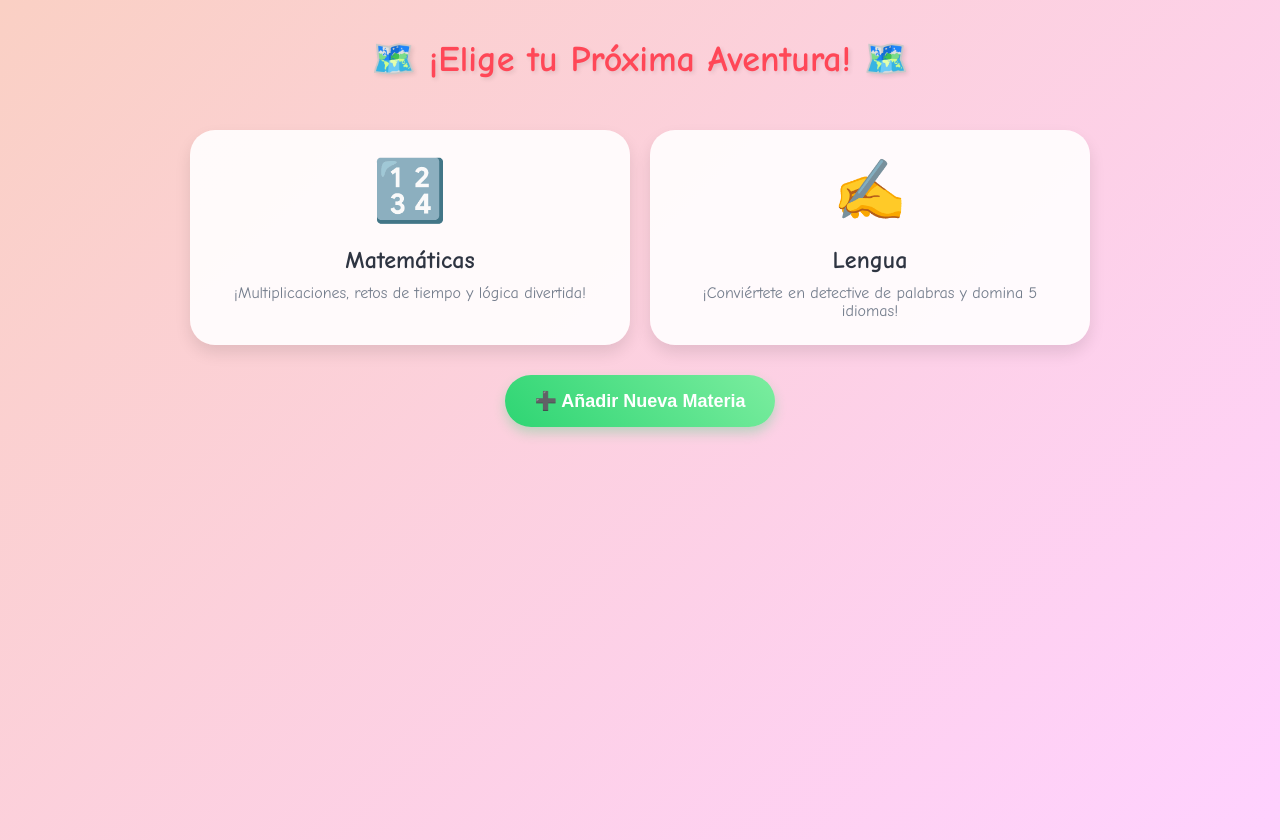
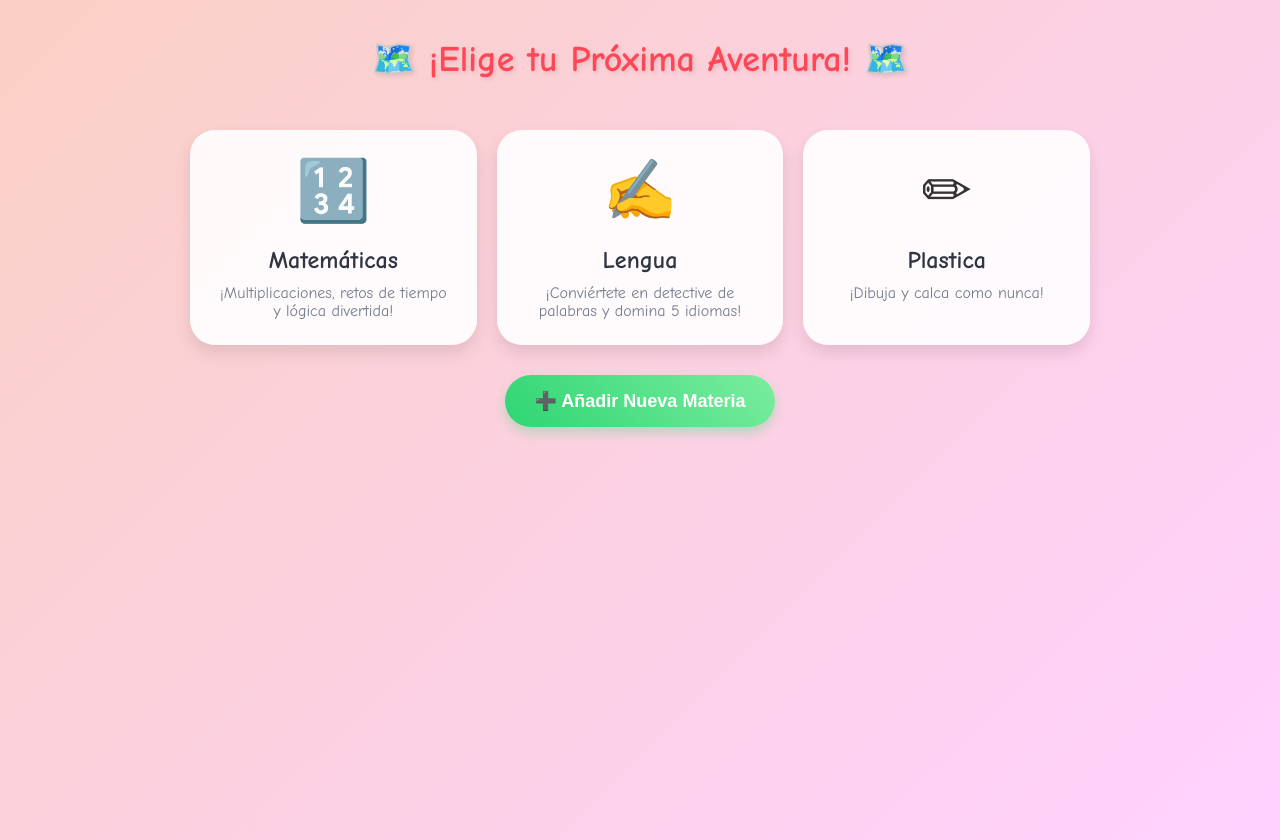
Before and after one commit to ElAnonimous22/math-app, a plain HTML site: page menuprincipal.html in a window 1280 px wide. Drawn offline with Linux system fonts and the light colour scheme.

Commit message:
Add Plastica section to menu principal

```diff
--- a/menuprincipal.html
+++ b/menuprincipal.html
@@ -172,6 +172,12 @@
             <p>¡Conviértete en detective de palabras y domina 5 idiomas!</p>
         </a>
 
+        <a href="plastica.html" class="tarjeta" onclick="reproducirClick()">
+            <div class="materia-emoji">✏</div>
+            <h2>Plastica</h2>
+            <p>¡Dibuja y calca como nunca!</p>
+        </a>
+
     </div>
 
     <button class="btn-anadir" onclick="abrirModal()">➕ Añadir Nueva Materia</button>
```
